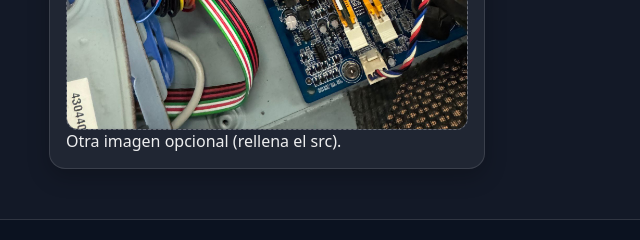
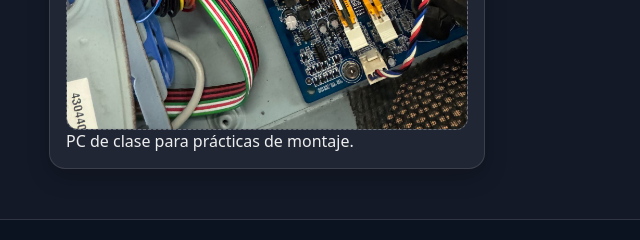
Before and after one commit to Daero-bot/juandaniel, a plain HTML site: page index.html in a window 1280 px wide. Shown: the part 2640-2880 px from the top of the page, 640-1280 px from the left. Drawn offline with Linux system fonts and the light colour scheme.

Commit message:
Fix HTML formatting and structure

```diff
--- a/index.html
+++ b/index.html
@@ -185,7 +185,7 @@
             width="420"
             height="420"
           />
-          <figcaption>Otra imagen opcional (rellena el src).</figcaption>
+          <figcaption>PC de clase para prácticas de montaje.</figcaption>
         </figure>
       </div>
     </section>
```
